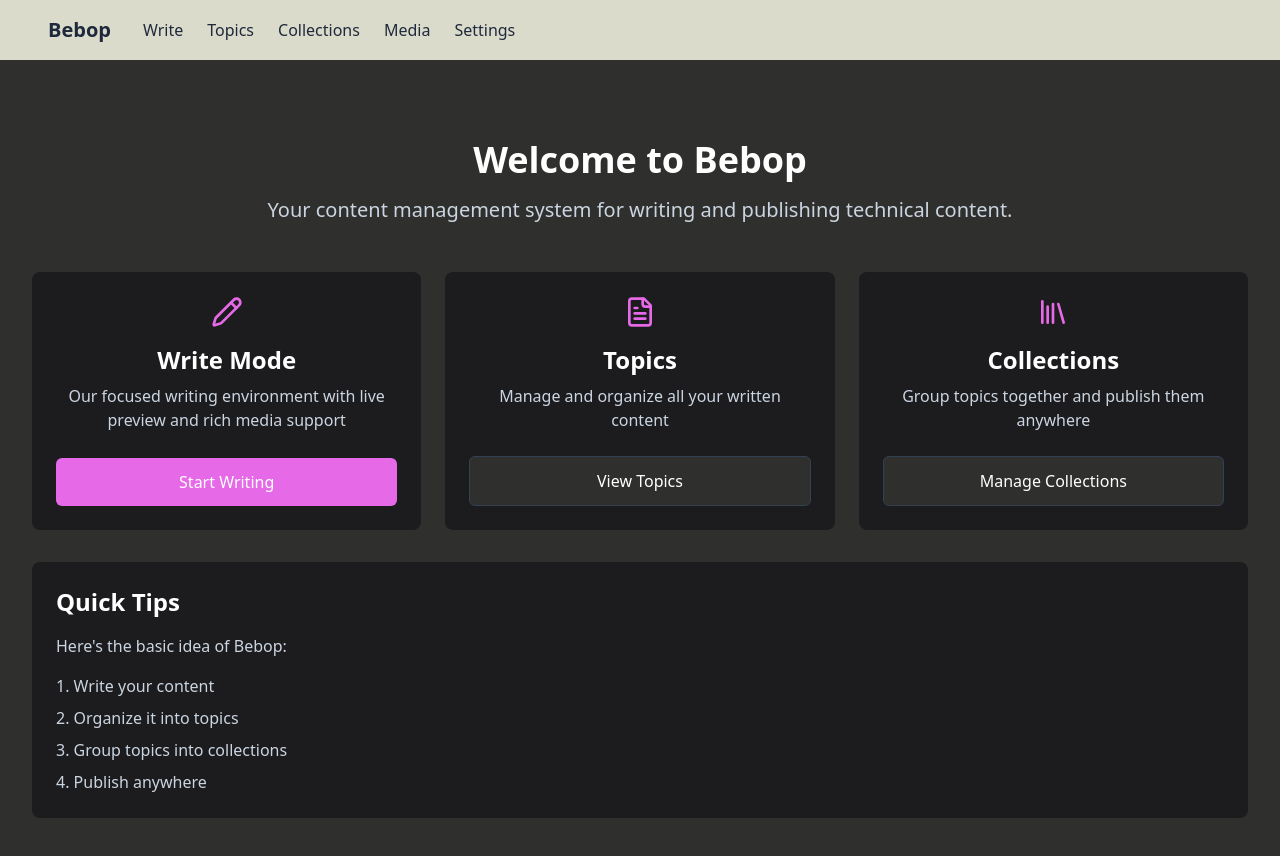
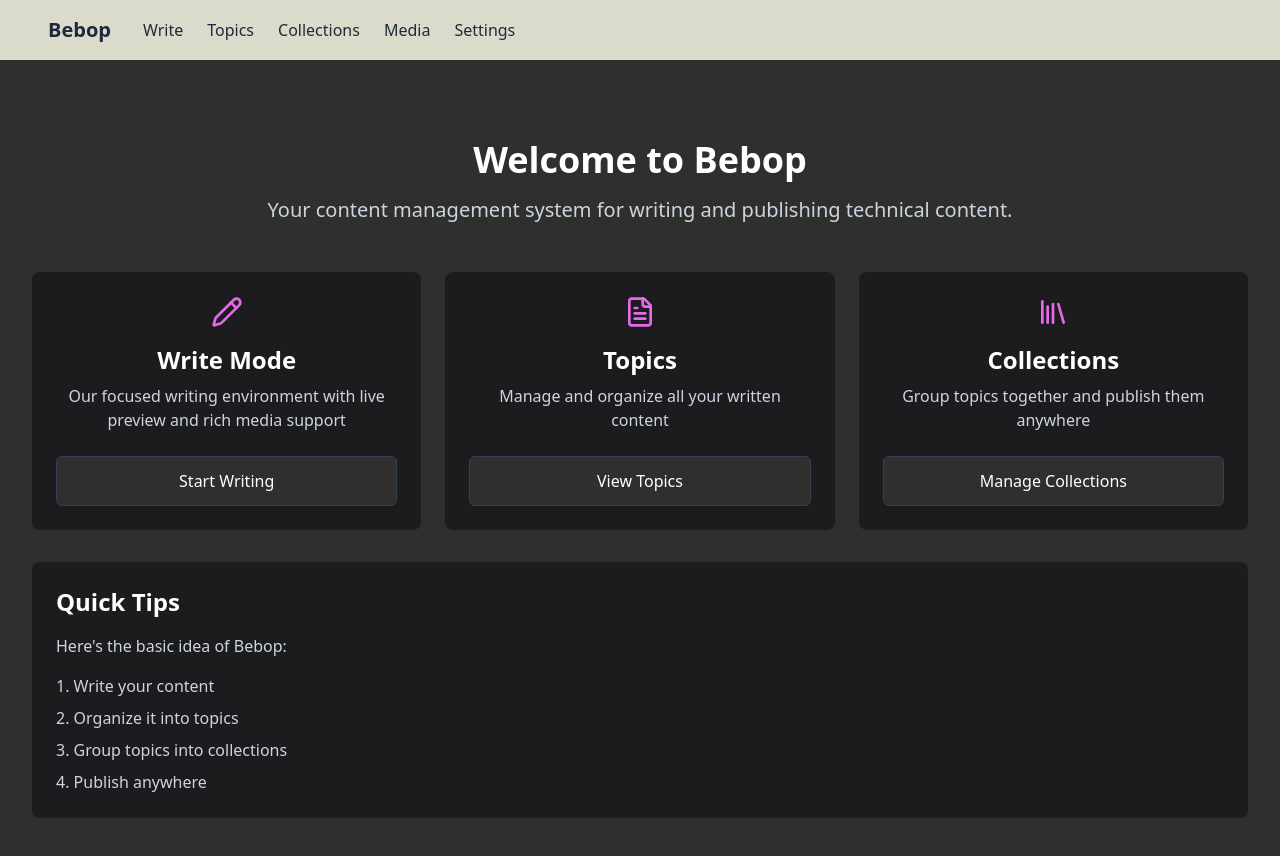
Before and after one commit to ddri/bebop, a Next.js app: page / in a window 1280 px wide. Shown: the top 856 px of the page. Built offline with nearby package versions, Linux system fonts and the light colour scheme.

Commit message:
card colour tweaks

```diff
--- a/src/app/page.tsx
+++ b/src/app/page.tsx
@@ -29,7 +29,7 @@ export default function Home() {
             </p>
             <Link
               href="/write"
-              className="block w-full bg-[#E669E8] hover:bg-[#d15dd3] text-white py-3 px-4 rounded-md transition-colors"
+              className="block w-full bg-[#2f2f2d] hover:bg-[#E669E8] text-white py-3 px-4 rounded-md transition-colors border border-slate-700"
             >
               Start Writing
             </Link>
--- a/src/components/CollectionCard.tsx
+++ b/src/components/CollectionCard.tsx
@@ -38,7 +38,7 @@ const CollectionCard: React.FC<CollectionCardProps> = ({
 }) => {
   return (
     <Card
-      className="group relative bg-[#1c1c1e] hover:scale-[1.09] hover:border hover:border-[#E669E8] transition-all duration-200 border-0 cursor-pointer"
+      className="group relative bg-[#1c1c1e] hover:scale-[1.00] hover:border hover:border-[#E669E8] transition-all duration-200 border-0 cursor-pointer"
       onClick={(e) => {
         // Only trigger if we didn't click on a button or dropdown
         if (!(e.target as HTMLElement).closest('button')) {
```
